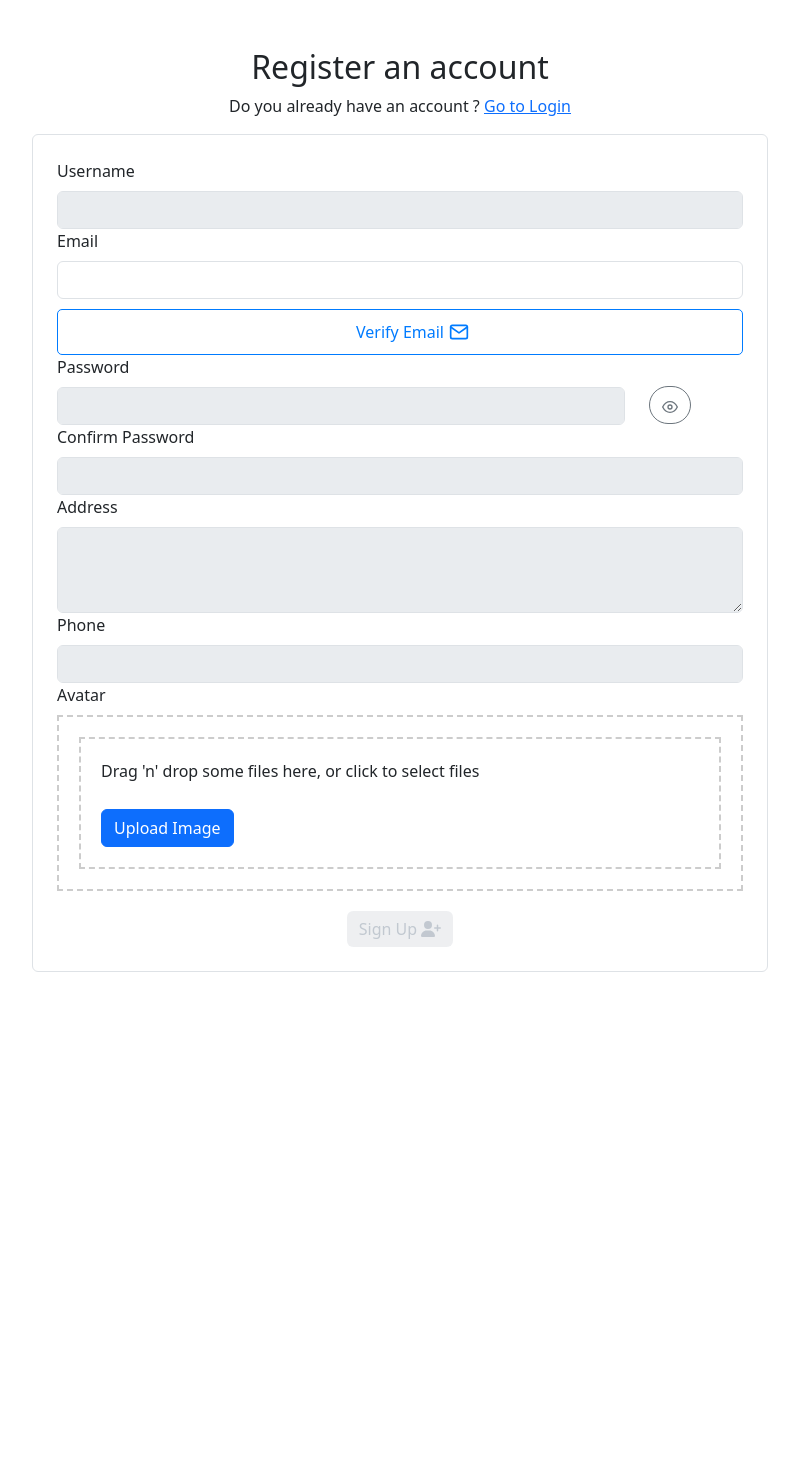
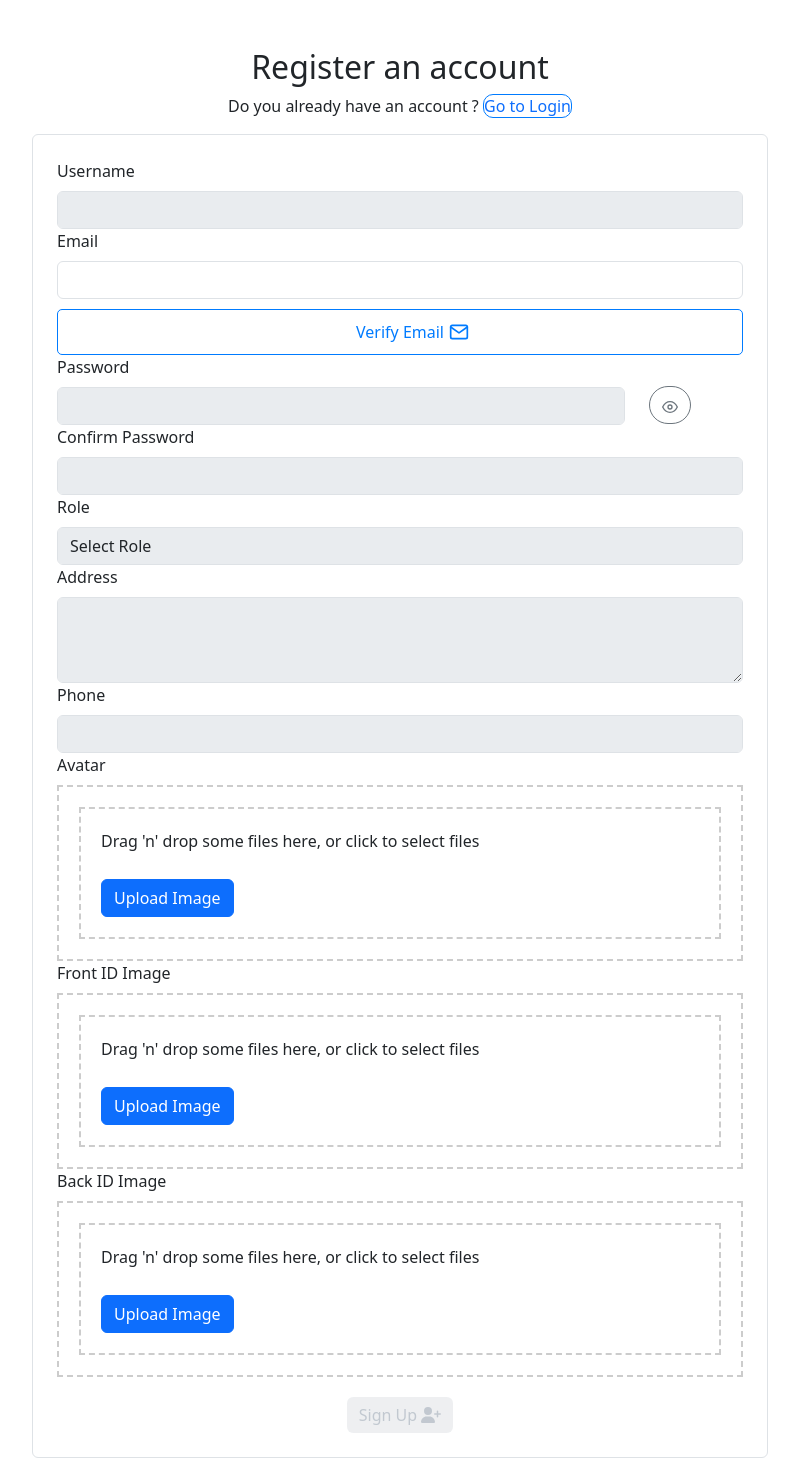
Before and after one commit to Phat07/fe_SWD, a React (Vite) app: page /signup in a window 1280 px wide. Shown: the whole page, without its empty margins (240-1039 px from the left). Before the commit the page ends 972 px from the top, so only its background shows below. Built offline with nearby package versions, Linux system fonts and the light colour scheme.

Commit message:
upload image cccd

```diff
--- a/package.json
+++ b/package.json
@@ -17,6 +17,7 @@
     "@microsoft/signalr": "^7.0.9",
     "axios": "^1.6.7",
     "bootstrap": "^5.3.2",
+    "face-api.js": "^0.22.2",
     "qrcode.react": "^3.1.0",
     "react": "^18.2.0",
     "react-bootstrap": "^2.10.0",
@@ -24,7 +25,6 @@
     "react-dom": "^18.2.0",
     "react-dropzone": "^14.2.3",
     "react-icons": "^5.0.1",
-    "react-paginate": "^6.5.0",
     "react-router-dom": "^6.21.3",
     "react-slick": "^0.30.2",
     "react-toastify": "^10.0.4",
--- a/src/components/pages/SignUpPage.jsx
+++ b/src/components/pages/SignUpPage.jsx
@@ -7,6 +7,7 @@ import { useDropzone } from "react-dropzone";
 import { FiEye, FiEyeOff, FiMail, FiTrash2 } from "react-icons/fi"; // Import FiEye và FiEyeOff
 import { Link } from "react-router-dom";
 import "../../css/signUp.css";
+import * as faceapi from "face-api.js";
 
 const SignUpPage = () => {
   const [validated, setValidated] = useState(false);
@@ -19,35 +20,93 @@ const SignUpPage = () => {
     address: "",
     phone: "",
     avatar: [],
+    role: "", // Thêm trường cho trường chọn select
+    frontIdImage: [], // Thêm trường cho ảnh mặt trước căn cước công dân
+    backIdImage: [], // Thêm trường cho ảnh mặt sau căn cước công dân
   });
   const [emailVerified, setEmailVerified] = useState(false);
   const [passwordMatch, setPasswordMatch] = useState(true);
   const [showPassword, setShowPassword] = useState(false); // Trạng thái để điều khiển hiển thị/masquerade password
+  // kiểm tra email trước khi truyền lên be
+  const [statusEmail, setStatusEmail] = useState("");
 
+  const validateEmail = (email) => {
+    // Sử dụng biểu thức chính quy để kiểm tra định dạng email
+    const emailRegex = /^[^\s@]+@[^\s@]+\.[^\s@]+$/;
+    return emailRegex.test(email);
+  };
+
+  // const handleChange = (e) => {
+  //   const { name, value } = e.target;
+  //   setFormData({ ...formData, [name]: value });
+
+  //   if (name === "confirmPassword") {
+  //     setPasswordMatch(value === formData.password);
+  //   }
+  // };
   const handleChange = (e) => {
-    const { name, value } = e.target;
+    const { name, value, files } = e.target;
+    console.log("form", formData);
+    if (name === "avatar") {
+      setFormData({
+        ...formData,
+        avatar: [...formData.avatar, ...files],
+      });
+    } else if (name === "role") {
+      setFormData({
+        ...formData,
+        role: value,
+      });
+      // setRole(value);
+    } else if (name === "frontIdImage") {
+      setFormData({
+        ...formData,
+        frontIdImage: [...formData.avatar, ...files],
+      });
+      // setFrontIdImage(files[0]);
+    } else if (name === "backIdImage") {
+      setFormData({
+        ...formData,
+        backIdImage: [...formData.avatar, ...files],
+      });
+      // setBackIdImage(files[0]);
+    } else {
       setFormData({ ...formData, [name]: value });
+    }
 
     if (name === "confirmPassword") {
       setPasswordMatch(value === formData.password);
     }
   };
+  const [facesDetected, setFacesDetected] = useState(0);
+  const handleSubmit = async (e) => {
+    e.preventDefault();
 
-  const handleSubmit = (e) => {
-    e.preventDefault();
-    const form = e.currentTarget;
+    const image = formData?.frontIdImage[0];
+    console.log("image", image);
+    const imgEl = document.createElement("img");
+    imgEl.src = URL.createObjectURL(image);
 
-    if (form.checkValidity() === false) {
-      e.stopPropagation();
-    } else if (!passwordMatch) {
-      alert("Password and Confirm Password do not match");
-    } else {
-      setShowOTPModal(true);
+    try {
+      await Promise.all([
+        faceapi.nets.tinyFaceDetector.loadFromUri("/models"),
+        faceapi.nets.faceLandmark68Net.loadFromUri("/models"),
+        faceapi.nets.faceRecognitionNet.loadFromUri("/models"),
+      ]);
+      console.log("test1");
+      const detections = await faceapi
+        .detectAllFaces(imgEl, new faceapi.TinyFaceDetectorOptions())
+        .withFaceLandmarks()
+        .withFaceDescriptors();
+
+      setFacesDetected(detections.length);
+    } catch (error) {
+      console.error("Error loading models:", error);
+      // Handle the error, such as displaying an error message to the user
     }
-
-    setValidated(true);
   };
 
+  console.log("data", facesDetected);
   const handleOTPVerification = () => {
     setEmailVerified(true);
     setShowOTPModal(false);
@@ -56,7 +115,15 @@ const SignUpPage = () => {
   };
 
   const handleEmailVerification = () => {
+    if (validateEmail(formData?.email) === false) {
+      console.log("aaaa");
+      setStatusEmail(false);
       setShowOTPModal(true);
+    } else if (validateEmail(formData?.email) === true) {
+      setStatusEmail(true);
+      setShowOTPModal(true);
+    }
+    console.log("bbb", validateEmail(formData?.email));
   };
 
   const handleRemoveAvatar = (index) => {
@@ -64,8 +131,41 @@ const SignUpPage = () => {
     newAvatars.splice(index, 1);
     setFormData({ ...formData, avatar: newAvatars });
   };
+  const handleRemoveFrontIdImage = (index) => {
+    setFormData((prevFormData) => {
+      const newFrontIdImageList = [...prevFormData.frontIdImage];
+      newFrontIdImageList.splice(index, 1);
+      return {
+        ...prevFormData,
+        frontIdImage: newFrontIdImageList,
+      };
+    });
+  };
 
-  const { getRootProps, getInputProps } = useDropzone({
+  // Hàm xóa hình ảnh khỏi danh sách backIdImage
+  const handleRemoveBackIdImage = (index) => {
+    setFormData((prevFormData) => {
+      const newBackIdImageList = [...prevFormData.backIdImage];
+      newBackIdImageList.splice(index, 1);
+      return {
+        ...prevFormData,
+        backIdImage: newBackIdImageList,
+      };
+    });
+  };
+  // const { getRootProps, getInputProps } = useDropzone({
+  //   accept: "image/*",
+  //   onDrop: (acceptedFiles) => {
+  //     setFormData({
+  //       ...formData,
+  //       avatar: [...formData.avatar, ...acceptedFiles],
+  //     });
+  //   },
+  // });
+  const {
+    getRootProps: getAvatarRootProps,
+    getInputProps: getAvatarInputProps,
+  } = useDropzone({
     accept: "image/*",
     onDrop: (acceptedFiles) => {
       setFormData({
@@ -75,10 +175,35 @@ const SignUpPage = () => {
     },
   });
 
+  const {
+    getRootProps: getFrontIdRootProps,
+    getInputProps: getFrontIdInputProps,
+  } = useDropzone({
+    accept: "image/*",
+    onDrop: (acceptedFiles) => {
+      setFormData({
+        ...formData,
+        frontIdImage: [...formData.frontIdImage, ...acceptedFiles],
+      });
+    },
+  });
+
+  const {
+    getRootProps: getBackIdRootProps,
+    getInputProps: getBackIdInputProps,
+  } = useDropzone({
+    accept: "image/*",
+    onDrop: (acceptedFiles) => {
+      setFormData({
+        ...formData,
+        backIdImage: [...formData.backIdImage, ...acceptedFiles],
+      });
+    },
+  });
   const togglePasswordVisibility = () => {
     setShowPassword(!showPassword); // Đảo ngược trạng thái hiển thị/masquerade password
   };
-
+  console.log("test", formData);
   return (
     <>
       {/* <Header /> */}
@@ -88,7 +213,16 @@ const SignUpPage = () => {
             <h2>Register an account</h2>
             <p>
               Do you already have an account ?{" "}
-              <Link to={"/login"}>Go to Login</Link>
+              <Link
+                to={"/login"}
+                style={{
+                  textDecoration: "none",
+                  border: "1px solid #007BFF",
+                  borderRadius: "10px",
+                }}
+              >
+                Go to Login
+              </Link>
             </p>
           </Col>
         </Row>
@@ -206,6 +340,22 @@ const SignUpPage = () => {
                   </Form.Control.Feedback>
                 </Form.Group>
 
+                <Form.Group controlId="role">
+                  <Form.Label>Role</Form.Label>
+                  <Form.Control
+                    as="select"
+                    required
+                    name="role"
+                    value={formData?.role}
+                    onChange={handleChange}
+                    disabled={!emailVerified}
+                  >
+                    <option value="">Select Role</option>
+                    <option value="customer">Customer</option>
+                    <option value="productOwner">Product Owner</option>
+                  </Form.Control>
+                </Form.Group>
+
                 <Form.Group controlId="address">
                   <Form.Label>Address</Form.Label>
                   <Form.Control
@@ -239,8 +389,8 @@ const SignUpPage = () => {
 
                 <Form.Group controlId="avatar">
                   <Form.Label>Avatar</Form.Label>
-                  <div {...getRootProps()} className="dropzone">
-                    <input {...getInputProps()} />
+                  <div {...getAvatarRootProps()} className="dropzone">
+                    <input {...getAvatarInputProps()} />
                     <div className="dropzone-content">
                       {formData.avatar.map((avatar, index) => (
                         <div key={index} className="avatar-wrapper">
@@ -275,9 +425,86 @@ const SignUpPage = () => {
                       )}
                     </div>
                   </div>
-                  <Form.Control.Feedback type="invalid">
-                    Please upload your avatar.
-                  </Form.Control.Feedback>
+                </Form.Group>
+
+                <Form.Group controlId="frontIdImage">
+                  <Form.Label>Front ID Image</Form.Label>
+                  <div {...getFrontIdRootProps()} className="dropzone">
+                    <input {...getFrontIdInputProps()} />
+                    <div className="dropzone-content">
+                      {formData.frontIdImage.map((image, index) => (
+                        <div key={index} className="avatar-wrapper">
+                          <img
+                            src={URL.createObjectURL(image)}
+                            alt="Front ID Image"
+                            className="avatar-preview"
+                          />
+                          <div className="button-wrapper">
+                            <button
+                              type="button"
+                              onClick={() => handleRemoveFrontIdImage(index)}
+                              className="btn-remove-avatar"
+                            >
+                              <FiTrash2 />
+                            </button>
+                          </div>
+                        </div>
+                      ))}
+                      {formData.frontIdImage.length === 0 && (
+                        <>
+                          <p>
+                            Drag 'n' drop some files here, or click to select
+                            files
+                          </p>
+                          <Button variant="primary" className="btn-upload">
+                            {" "}
+                            {/* Disable if email is not verified */}
+                            Upload Image
+                          </Button>
+                        </>
+                      )}
+                    </div>
+                  </div>
+                </Form.Group>
+
+                <Form.Group controlId="backIdImage">
+                  <Form.Label>Back ID Image</Form.Label>
+                  <div {...getBackIdRootProps()} className="dropzone">
+                    <input {...getBackIdInputProps()} />
+                    <div className="dropzone-content">
+                      {formData.backIdImage.map((image, index) => (
+                        <div key={index} className="avatar-wrapper">
+                          <img
+                            src={URL.createObjectURL(image)}
+                            alt="Back ID Image"
+                            className="avatar-preview"
+                          />
+                          <div className="button-wrapper">
+                            <button
+                              type="button"
+                              onClick={() => handleRemoveBackIdImage(index)}
+                              className="btn-remove-avatar"
+                            >
+                              <FiTrash2 />
+                            </button>
+                          </div>
+                        </div>
+                      ))}
+                      {formData.backIdImage.length === 0 && (
+                        <>
+                          <p>
+                            Drag 'n' drop some files here, or click to select
+                            files
+                          </p>
+                          <Button variant="primary" className="btn-upload">
+                            {" "}
+                            {/* Disable if email is not verified */}
+                            Upload Image
+                          </Button>
+                        </>
+                      )}
+                    </div>
+                  </div>
                 </Form.Group>
 
                 <div className="text-center">
@@ -307,19 +534,30 @@ const SignUpPage = () => {
           <Modal.Title>Email Verification</Modal.Title>
         </Modal.Header>
         <Modal.Body>
+          {statusEmail === false ? (
+            <p>Email invalidate</p>
+          ) : (
             <p>
               An OTP has been sent to your email. Please verify your email
               address.
+              <br />
+              <input className="otp" placeholder="Nhập OTP" />
             </p>
+          )}
+
           {/* Your OTP verification input and logic can be implemented here */}
         </Modal.Body>
         <Modal.Footer>
           <Button variant="secondary" onClick={() => setShowOTPModal(false)}>
             Cancel
           </Button>
+          {statusEmail === false ? (
+            <></>
+          ) : (
             <Button variant="primary" onClick={handleOTPVerification}>
               Verify
             </Button>
+          )}
         </Modal.Footer>
       </Modal>
 
```
Also changed, not shown: src/components/pages/LoginPage.jsx (+15 -4 lines), src/css/signUp.css (+21 -0 lines), public/assets/images/users/1.jpg (added), 1 other file (tests, documents, lock files or other folders). Lines whose indentation alone changed are shown as unchanged.
